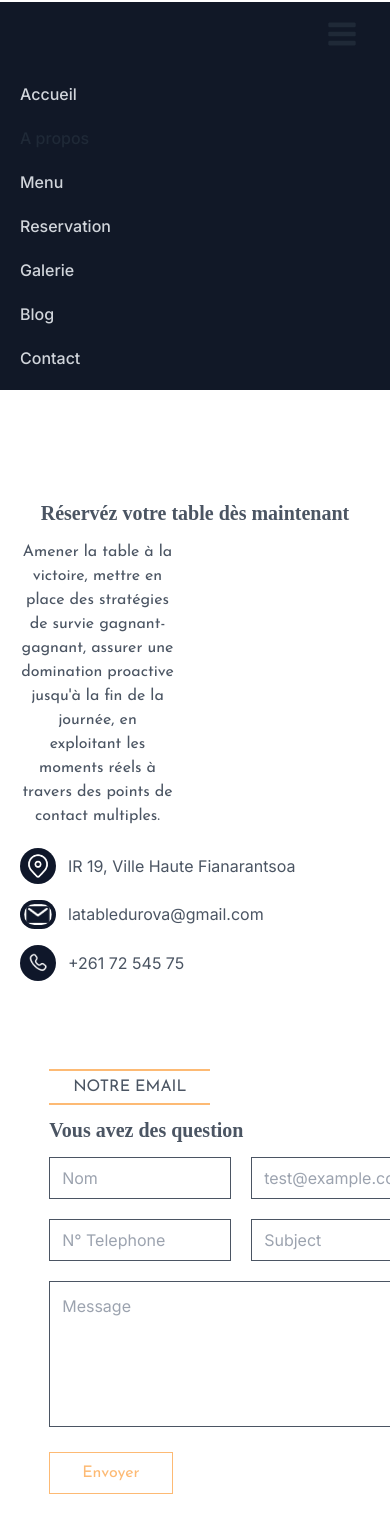
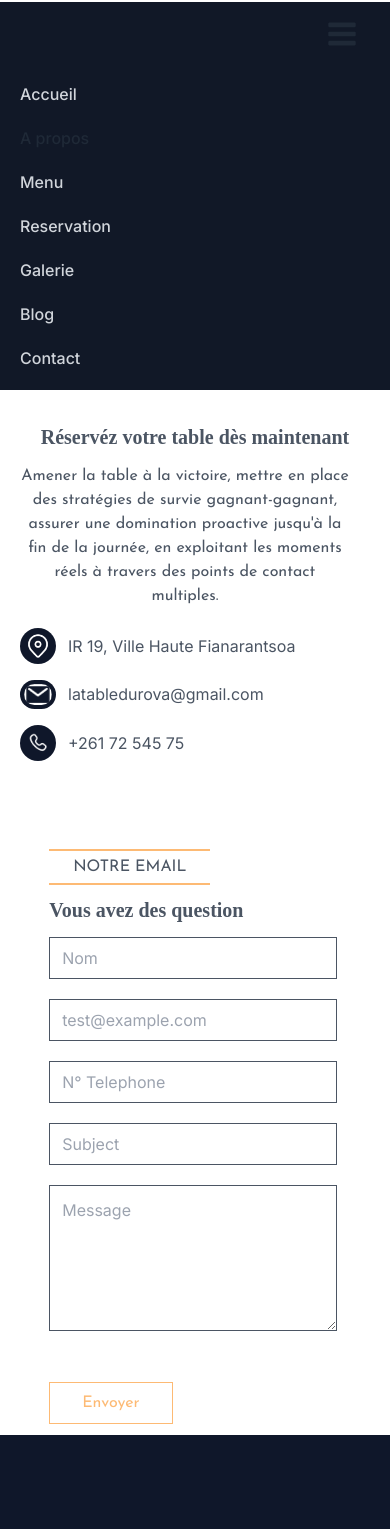
Before and after one commit to alphatowestphalen/siteNextJs, a Next.js app: page /contact in a window 390 px wide. Shown: the top 1529 px of the page. Built offline with nearby package versions, Linux system fonts and the light colour scheme.

Commit message:
fix: finaly responsive desing

```diff
--- a/app/about/page.tsx
+++ b/app/about/page.tsx
@@ -543,7 +543,7 @@ const AboutPage: React.FC = () => {
                         placeholder="Prenom"
                         required
                         type="text"
-                        className="flex-grow  h-11 px-4 mb-2 transition duration-200 bg-white border border-gray-300 rounded shadow-sm appearance-none focus:border-deep-purple-accent-400 focus:outline-none focus:shadow-outline"
+                        className="flex-grow w-full h-11 px-4 mb-2 transition duration-200 bg-white border border-gray-300 rounded shadow-sm appearance-none focus:border-deep-purple-accent-400 focus:outline-none focus:shadow-outline"
                         id="firstName"
                         name="firstName"
                       />
@@ -552,7 +552,7 @@ const AboutPage: React.FC = () => {
                         placeholder="Heurs"
                         required
                         type="time"
-                        className="flex-grow  h-11 px-4 mb-2 transition duration-200 bg-white border border-gray-300 rounded shadow-sm appearance-none focus:border-deep-purple-accent-400 focus:outline-none focus:shadow-outline"
+                        className="flex-grow w-full h-11 px-4 mb-2 transition duration-200 bg-white border border-gray-300 rounded shadow-sm appearance-none focus:border-deep-purple-accent-400 focus:outline-none focus:shadow-outline"
                         id="firstName"
                         name="firstName"
                       />
@@ -561,7 +561,7 @@ const AboutPage: React.FC = () => {
                         placeholder="Date"
                         required
                         type="date"
-                        className="flex-grow text-gray-800 h-11 px-4 mb-2 transition duration-200 bg-white border border-gray-300 rounded shadow-sm appearance-none focus:border-deep-purple-accent-400 focus:outline-none focus:shadow-outline"
+                        className="flex-grow w-full text-gray-800 h-11 px-4 mb-2 transition duration-200 bg-white border border-gray-300 rounded shadow-sm appearance-none focus:border-deep-purple-accent-400 focus:outline-none focus:shadow-outline"
                         id="firstName"
                         name="firstName"
                       />
--- a/app/contact/page.tsx
+++ b/app/contact/page.tsx
@@ -4,7 +4,7 @@ const Contactpage = () => {
   return (
     <>
       <section className="text-gray-600 body-font">
-        <div className="container  mx-auto flex px-5 py-24  md:flex-row flex-col justify-around items-center">
+        <div className="container  mx-auto flex px-5 md:py-24 py-5  md:flex-row flex-col justify-around items-center">
           <div className="lg:flex-grow md:w-1/6   md:pr-16 inline-block flex-col md:items-start md:text-left mb-16 md:mb-0 items-center text-center">
             <h1
               style={{ fontFamily: "cormorant" }}
@@ -15,7 +15,7 @@ const Contactpage = () => {
             </h1>
             <p
               style={{ fontFamily: "Josefin_Sans" }}
-              className="pb-5 w-1/2 text-md pr-5"
+              className="pb-5 md:w-1/2 text-md pr-5"
             >
               {`Amener la table à la victoire, mettre en place des stratégies de survie gagnant-gagnant, assurer une domination proactive jusqu'à la fin de la journée, en exploitant les moments réels à travers des points de contact multiples.`}
             </p>
@@ -51,36 +51,36 @@ const Contactpage = () => {
 
                 </h1>
 
-                <div className="grid pb-8 md:grid-cols-2 gap-5">
+                <div className="md:grid pb-8 md:grid-cols-2 w-96 md:gap-5">
                   <input
                     type="text"
                     id="footer-field"
                     name="footer-field"
                     placeholder="Nom"
-                    className="w-full md:w-48  border  text-gray-600 border-gray-600 px-3 focus:ring-indigo-200 text-base outline-none py-1  leading-8 transition-colors duration-200 ease-in-out"
+                    className=" w-72 md:w-48  border mb-5 md:mb-0 text-gray-600 border-gray-600 px-3 focus:ring-indigo-200 text-base outline-none py-1  leading-8 transition-colors duration-200 ease-in-out"
                   />
                   <input
                     type="email"
                     id="footer-field"
                     name="footer-field"
                     placeholder="test@example.com"
-                    className="w-full md:w-48 bg-transparent border text-gray-600 border-gray-600 px-3 focus:ring-indigo-200 text-base outline-none py-1  leading-8 transition-colors duration-200 ease-in-out"
+                    className="w-72 md:w-48 bg-transparent border mb-5 md:mb-0 text-gray-600 border-gray-600 px-3 focus:ring-indigo-200 text-base outline-none py-1  leading-8 transition-colors duration-200 ease-in-out"
                   />
                   <input
                     type="Telephone"
                     id="footer-field"
                     name="footer-field"
                     placeholder="N° Telephone"
-                    className="w-full md:w-48 bg-transparent border text-gray-600 border-gray-600 px-3 focus:ring-indigo-200 text-base outline-none py-1  leading-8 transition-colors duration-200 ease-in-out"
+                    className="w-72 md:w-48 bg-transparent border text-gray-600 mb-5 md:mb-0 border-gray-600 px-3 focus:ring-indigo-200 text-base outline-none py-1  leading-8 transition-colors duration-200 ease-in-out"
                   />
                   <input
                     type="text"
                     id="footer-field"
                     name="footer-field"
                     placeholder="Subject"
-                    className="w-full md:w-48 bg-transparent border text-gray-600 border-gray-600 px-3 focus:ring-indigo-200 text-base outline-none py-1  leading-8 transition-colors duration-200 ease-in-out"
+                    className="w-72 mb-5 md:mb-0 md:w-48 bg-transparent border text-gray-600 border-gray-600 px-3 focus:ring-indigo-200 text-base outline-none py-1  leading-8 transition-colors duration-200 ease-in-out"
                   />
-                  <textarea className="col-span-2 border-gray-600 p-3  border" name="" id="" cols={60} rows={5} placeholder="Message">
+                  <textarea className="col-span-2 w-72 md:w-full mb-5 md:mb-0 border-gray-600 p-3  border" name="" id="" cols={60} rows={5} placeholder="Message">
 
                   </textarea>
                 </div>
```
